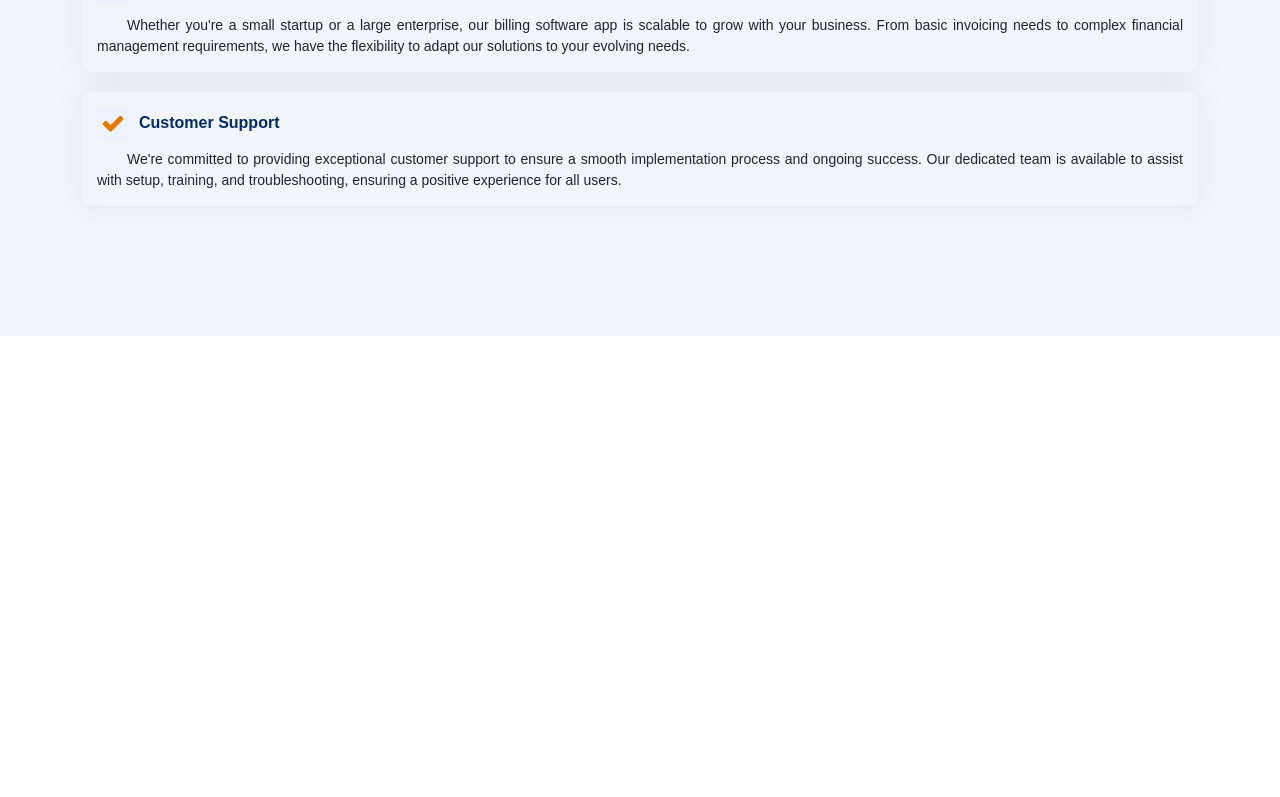
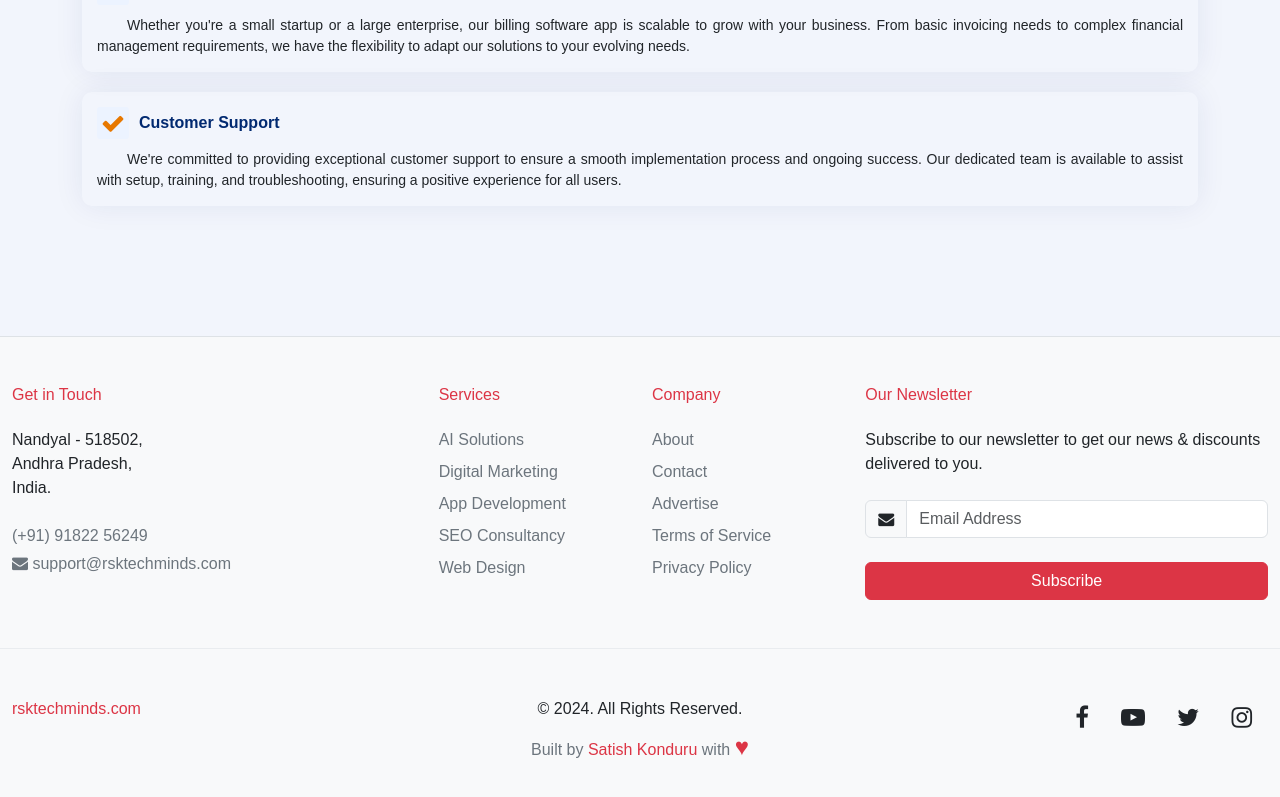
Before and after one commit to SatishKonduru/SDLCWebsite, an Angular app in the folder SDLC/: page /billing-software-app in a window 1280 px wide. Shown: the part 1691-2488 px from the top of the page. Before the commit the page ends 2027 px from the top, so only its background shows below. Built offline with nearby package versions, Linux system fonts and the light colour scheme.

Commit message:
added footer

```diff
--- a/SDLC/src/app/app.component.ts
+++ b/SDLC/src/app/app.component.ts
@@ -3,6 +3,9 @@ import { RouterOutlet } from '@angular/router';
 import AOS from "aos";
 import { HeaderComponent } from './pages/shared/header/header.component';
 import { FooterComponent } from './pages/shared/footer/footer.component';
+
+import { ViewportScroller } from '@angular/common';
+
 
 @Component({
   selector: 'app-root',
@@ -12,9 +15,12 @@ import { FooterComponent } from './pages/shared/footer/footer.component';
   styleUrl: './app.component.css'
 })
 export class AppComponent implements OnInit {
+  constructor(private viewportScroller: ViewportScroller) {}
   title = 'SDLC';
 
   ngOnInit() {
+    this.viewportScroller.scrollToPosition([0, 0]);
+
     AOS.init({
       duration: 1000,
       easing: "ease-in-out",
--- a/SDLC/src/app/pages/billing-software-app/billing-software-app.component.ts
+++ b/SDLC/src/app/pages/billing-software-app/billing-software-app.component.ts
@@ -1,4 +1,5 @@
-import { Component } from '@angular/core';
+import { ViewportScroller } from '@angular/common';
+import { Component,OnInit } from '@angular/core';
 
 @Component({
   selector: 'billing-software-app',
@@ -7,6 +8,11 @@ import { Component } from '@angular/core';
   templateUrl: './billing-software-app.component.html',
   styleUrl: './billing-software-app.component.css'
 })
-export class BillingSoftwareAppComponent {
+export class BillingSoftwareAppComponent implements OnInit {
+  constructor(private viewportScroller: ViewportScroller) {}
+
+  ngOnInit() {
+    this.viewportScroller.scrollToPosition([0, 0]);
+  }
 
 }
--- a/SDLC/src/app/pages/food-delivery-app/food-delivery-app.component.ts
+++ b/SDLC/src/app/pages/food-delivery-app/food-delivery-app.component.ts
@@ -1,4 +1,5 @@
-import { Component } from '@angular/core';
+import { ViewportScroller } from '@angular/common';
+import { Component ,OnInit} from '@angular/core';
 
 @Component({
   selector: 'food-delivery-app',
@@ -7,6 +8,11 @@ import { Component } from '@angular/core';
   templateUrl: './food-delivery-app.component.html',
   styleUrl: './food-delivery-app.component.css'
 })
-export class FoodDeliveryAppComponent {
+export class FoodDeliveryAppComponent implements OnInit {
+  constructor(private viewportScroller: ViewportScroller) {}
+
+  ngOnInit() {
+    this.viewportScroller.scrollToPosition([0, 0]);
+  }
 
 }
--- a/SDLC/src/app/pages/hospital-management-app/hospital-management-app.component.ts
+++ b/SDLC/src/app/pages/hospital-management-app/hospital-management-app.component.ts
@@ -1,5 +1,7 @@
-import { Component } from '@angular/core';
+import { Component ,OnInit} from '@angular/core';
 
+
+import { ViewportScroller } from '@angular/common';
 @Component({
   selector: 'hospital-management-app',
   standalone: true,
@@ -7,6 +9,10 @@ import { Component } from '@angular/core';
   templateUrl: './hospital-management-app.component.html',
   styleUrl: './hospital-management-app.component.css'
 })
-export class HospitalManagementAppComponent {
+export class HospitalManagementAppComponent implements OnInit {
+  constructor(private viewportScroller: ViewportScroller) {}
 
+  ngOnInit() {
+    this.viewportScroller.scrollToPosition([0, 0]);
+  }
 }
--- a/SDLC/src/app/pages/hotel-management-app/hotel-management-app.component.ts
+++ b/SDLC/src/app/pages/hotel-management-app/hotel-management-app.component.ts
@@ -1,12 +1,18 @@
-import { Component } from '@angular/core';
+import { Component, OnInit } from '@angular/core';
+
+import { ViewportScroller } from '@angular/common';
 
 @Component({
   selector: 'hotel-management-app',
   standalone: true,
   imports: [],
   templateUrl: './hotel-management-app.component.html',
-  styleUrl: './hotel-management-app.component.css'
+  styleUrl: './hotel-management-app.component.css',
 })
-export class HotelManagementAppComponent {
+export class HotelManagementAppComponent implements OnInit {
+  constructor(private viewportScroller: ViewportScroller) {}
 
+  ngOnInit() {
+    this.viewportScroller.scrollToPosition([0, 0]);
+  }
 }
--- a/SDLC/src/app/pages/shared/footer/footer.component.html
+++ b/SDLC/src/app/pages/shared/footer/footer.component.html
@@ -0,0 +1,135 @@
+
+    <section class="py-4 py-md-5 py-xl-8 bg-light border-top" data-aos="zoom-in" data-aos-delay="700">
+      <div class="container-fluid overflow-hidden">
+        <div class="row gy-4 gy-lg-0">
+          <div class="col-12 col-md-6 col-lg-4">
+            <div class="widget">
+              <h6 class="widget-title mb-4 text-danger">Get in Touch</h6>
+              <address class="mb-4">Nandyal - 518502,<br> Andhra Pradesh, <br>India.</address>
+              <p class="mb-1">
+                <a class="link-secondary text-decoration-none">(+91) 91822 56249</a>
+              </p>
+              <p class="mb-0">
+                <a class="link-secondary text-decoration-none" href="mailto:demo@yourdomain.com"><i class="fa fa-envelope" style="font-size:16px"></i> support&commat;rsktechminds.com</a>
+              </p>
+            </div>
+          </div>
+          <div class="col-12 col-sm-6 col-md-3 col-lg-2">
+            <div class="widget">
+              <h6 class="widget-title mb-4  text-danger">Services</h6>
+              <ul class="list-unstyled">
+                <li class="mb-2">
+                  <a href="#!" class="link-secondary text-decoration-none">AI Solutions</a>
+                </li>
+                <li class="mb-2">
+                  <a href="#!" class="link-secondary text-decoration-none">Digital Marketing</a>
+                </li>
+                <li class="mb-2">
+                  <a href="#!" class="link-secondary text-decoration-none">App Development</a>
+                </li>
+                <li class="mb-2">
+                  <a href="#!" class="link-secondary text-decoration-none">SEO Consultancy</a>
+                </li>
+                <li class="mb-0">
+                  <a href="#!" class="link-secondary text-decoration-none">Web Design</a>
+                </li>
+              </ul>
+            </div>
+          </div>
+          <div class="col-12 col-sm-6 col-md-3 col-lg-2">
+            <div class="widget">
+              <h6 class="widget-title mb-4 text-danger">Company</h6>
+              <ul class="list-unstyled">
+                <li class="mb-2">
+                  <a href="#!" class="link-secondary text-decoration-none">About</a>
+                </li>
+                <li class="mb-2">
+                  <a href="#!" class="link-secondary text-decoration-none">Contact</a>
+                </li>
+                <li class="mb-2">
+                  <a href="#!" class="link-secondary text-decoration-none">Advertise</a>
+                </li>
+                <li class="mb-2">
+                  <a href="#!" class="link-secondary text-decoration-none">Terms of Service</a>
+                </li>
+                <li class="mb-0">
+                  <a href="#!" class="link-secondary text-decoration-none">Privacy Policy</a>
+                </li>
+              </ul>
+            </div>
+          </div>
+          <div class="col-12 col-lg-4">
+            <div class="widget">
+              <h6 class="widget-title mb-4 text-danger">Our Newsletter</h6>
+              <p class="mb-4">Subscribe to our newsletter to get our news & discounts delivered to you.</p>
+              <form action="#!">
+                <div class="row gy-4">
+                  <div class="col-12">
+                    <div class="input-group">
+                      <span class="input-group-text" id="email-newsletter-addon">
+                        <i class="fa fa-envelope" style="font-size:16px"></i>
+                      </span>
+                      <input type="email" class="form-control" id="email-newsletter" value="" placeholder="Email Address" aria-label="email-newsletter" aria-describedby="email-newsletter-addon" required>
+                    </div>
+                  </div>
+                  <div class="col-12">
+                    <div class="d-grid">
+                      <button class="btn btn-danger" type="submit">Subscribe</button>
+                    </div>
+                  </div>
+                </div>
+              </form>
+            </div>
+          </div>
+        </div>
+      </div>
+    </section>
+
+
+    <div class="bg-light py-4 py-md-5 py-xl-8 border-top border-light-subtle" data-aos="zoom-in-right" data-aos-delay="700">
+      <div class="container-fluid overflow-hidden">
+        <div class="row gy-4 gy-md-0">
+          <div class="col-xs-12 col-sm-6 col-md-4 order-0 order-md-0">
+            <div class="footer-logo-wrapper text-center text-sm-start">
+              <a href="#!" class=" text-danger text-decoration-none">
+               rsktechminds.com
+              </a>
+            </div>
+          </div>
+
+          <div class="col-xs-12 col-md-4 order-2 order-md-1">
+            <div class="footer-copyright-wrapper text-center">
+              &copy; 2024. All Rights Reserved.
+            </div>
+            <div class="credits text-secondary text-center mt-2 fs-7">
+              Built by <a  class="link-primary text-decoration-none  text-danger">Satish Konduru</a> with <span class=" text-danger fs-4">&#9829;</span>
+            </div>
+          </div>
+
+          <div class="col-xs-12 col-sm-6 col-md-4 order-1 order-md-2">
+            <ul class="nav justify-content-center justify-content-sm-end">
+              <li class="nav-item">
+                <a class="nav-link link-dark" href="#!">
+                    <i class="fa fa-facebook" aria-hidden="true" style="font-size: 24px"></i>
+                </a>
+              </li>
+              <li class="nav-item">
+                <a class="nav-link link-dark" href="#!">
+                    <i class="fa fa-youtube-play" aria-hidden="true" style="font-size: 24px"></i>
+                </a>
+              </li>
+              <li class="nav-item">
+                <a class="nav-link link-dark" href="#!">
+                    <i class="fa fa-twitter" style="font-size: 24px"></i>
+                </a>
+              </li>
+              <li class="nav-item">
+                <a class="nav-link link-dark" href="#!">
+                    <i class="fa fa-instagram" aria-hidden="true" style="font-size: 24px"></i>
+                </a>
+              </li>
+            </ul>
+          </div>
+        </div>
+      </div>
+    </div>
```
Also changed, not shown: 1 other file (tests, documents, lock files or other folders).
